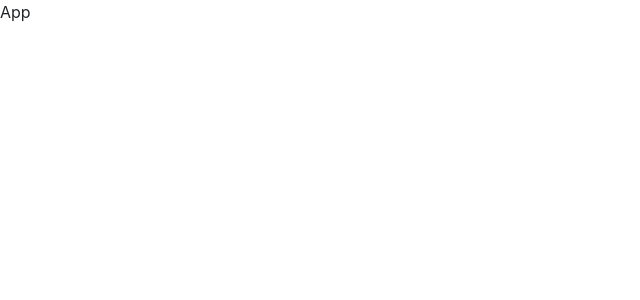
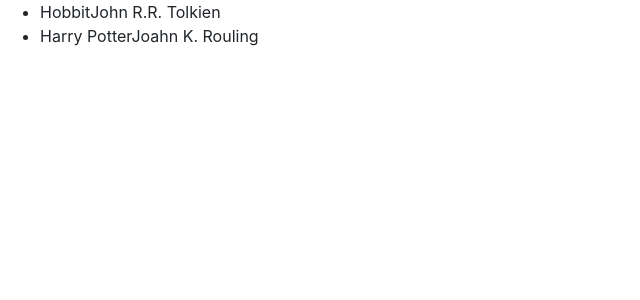
Before and after one commit to mikershov94/re-store, a React (Create React App) app: page / in a window 1280 px wide. Shown: the top 300 px of the page, without its empty margins (0-640 px from the left). Built offline with nearby package versions, Linux system fonts and the light colour scheme.

Commit message:
COMMIT 4: Created listing and data-functions

```diff
--- a/src/components/app/app.jsx
+++ b/src/components/app/app.jsx
@@ -1,13 +1,24 @@
 import React from 'react';
-import { withBookstoreService } from './../hoc';
+import { Route, Switch } from 'react-router-dom';
+import { Home, Cards } from './../pages';
 
 import './app.sass';
 
-const App = ({ bookstoreService }) => {
-	console.log(bookstoreService.getBooks());
+const App = () => {
 	return(
-		<div>App</div>
+		<div>
+			<Switch>
+
+				<Route path="/"
+							 exact
+							 component={Home} />
+
+				<Route path="/cards"
+							 component={Cards} />
+
+			</Switch>
+		</div>
 	);
 };
 
-export default withBookstoreService()(App);
+export default App;
--- /dev/null
+++ b/src/components/book-list-item/book-list-item.jsx
@@ -0,0 +1,15 @@
+import React, { Fragment } from 'react';
+
+import './book-list-item.sass';
+
+const BookListItem = ({ book }) => {
+	const { title, author } = book;
+	return(
+		<Fragment>
+			<span>{title}</span>
+			<span>{author}</span>
+		</Fragment>
+	);
+};
+
+export default BookListItem;
--- /dev/null
+++ b/src/components/book-list-item/index.js
@@ -0,0 +1,3 @@
+import BookListItem from './book-list-item';
+
+export default BookListItem;
--- /dev/null
+++ b/src/components/book-list/book-list.jsx
@@ -0,0 +1,54 @@
+import React from 'react';
+import BookListItem from './../book-list-item';
+import { connect } from 'react-redux';
+import { booksLoaded } from './../../actions';
+import { withBookstoreService } from './../hoc';
+import { compose } from './../../utils';
+
+import './book-list.sass';
+
+class BookList extends React.Component {
+
+	componentDidMount() {
+		const { bookstoreService } = this.props;
+		const data = bookstoreService.getBooks();
+
+		this.props.booksLoaded(data);
+	}
+
+	render() {
+		const { books } = this.props;
+		return(
+			<ul>
+				{
+					books.map((book) => {
+						return(
+							<li key={book.id} >
+								<BookListItem book={book} />
+							</li>
+						);
+					})
+				}
+			</ul>
+		);
+	}
+};
+
+const mapStateToProps = (state) => {
+	return {
+		books: state.books,
+	};
+};
+
+const mapDispatchToProps = (dispatch) => {
+	return {
+		booksLoaded: (newBooks) => {
+			dispatch(booksLoaded(newBooks));
+		}
+	}
+};
+
+export default compose(
+									withBookstoreService(),
+									connect(mapStateToProps, mapDispatchToProps)
+								)(BookList);
--- /dev/null
+++ b/src/components/book-list/index.js
@@ -0,0 +1,3 @@
+import BookList from './book-list';
+
+export default BookList;
--- /dev/null
+++ b/src/components/pages/cards.jsx
@@ -0,0 +1,9 @@
+import React from 'react';
+
+const Cards = () => {
+	return(
+		<h3>Warning! Here the cards</h3>
+	);
+};
+
+export default Cards;
--- /dev/null
+++ b/src/components/pages/home.jsx
@@ -0,0 +1,10 @@
+import React from 'react';
+import BookList from './../book-list';
+
+const Home = () => {
+	return(
+		<BookList />
+	);
+};
+
+export default Home;
--- /dev/null
+++ b/src/components/pages/index.js
@@ -0,0 +1,7 @@
+import Home from './home';
+import Cards from './cards';
+
+export {
+	Home,
+	Cards,
+};
--- /dev/null
+++ b/src/utils/compose.js
@@ -0,0 +1,6 @@
+const compose = (...funcs) => (component) => {
+	return funcs.reduceRight(
+		(prevResult, f) => f(prevResult), component);
+};
+
+export default compose;
--- /dev/null
+++ b/src/utils/index.js
@@ -0,0 +1,5 @@
+import compose from './compose';
+
+export {
+	compose,
+}
```
Also changed, not shown: src/components/book-list-item/book-list-item.sass (added), src/components/book-list/book-list.sass (added).
